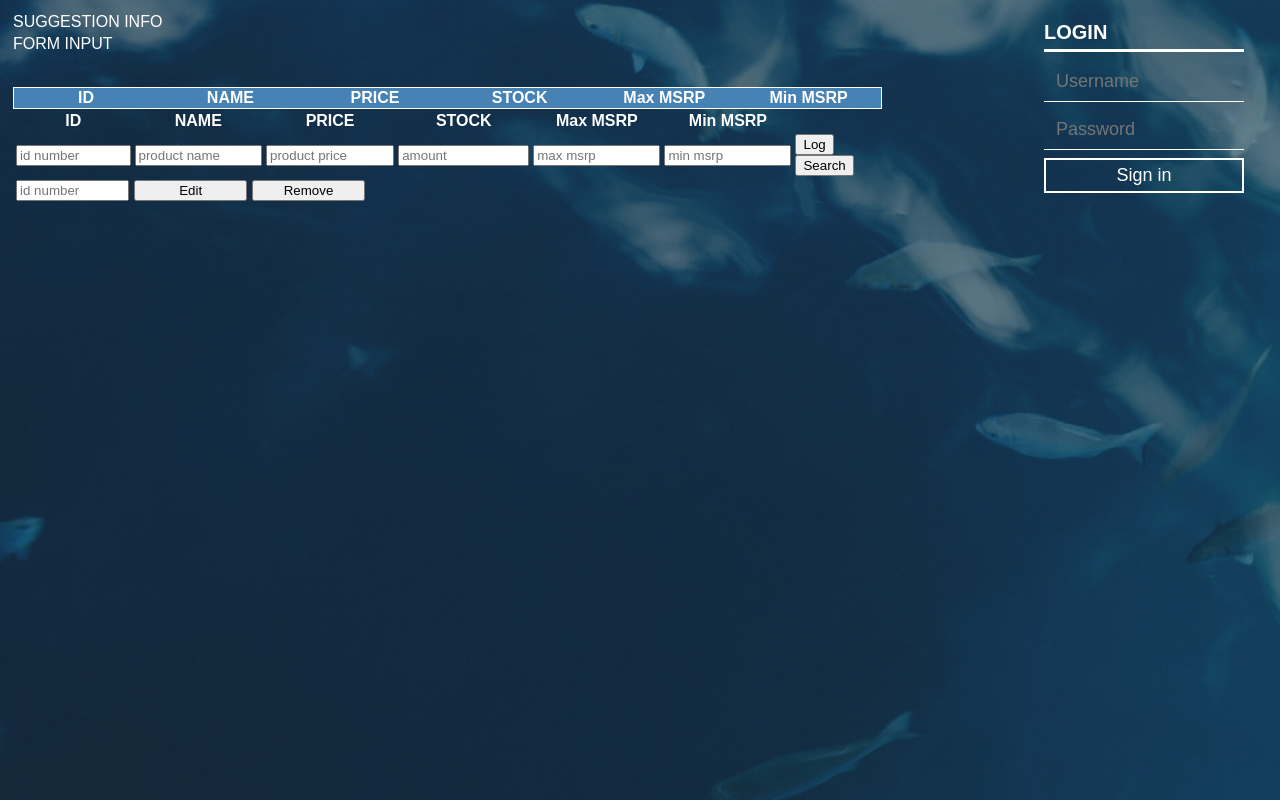
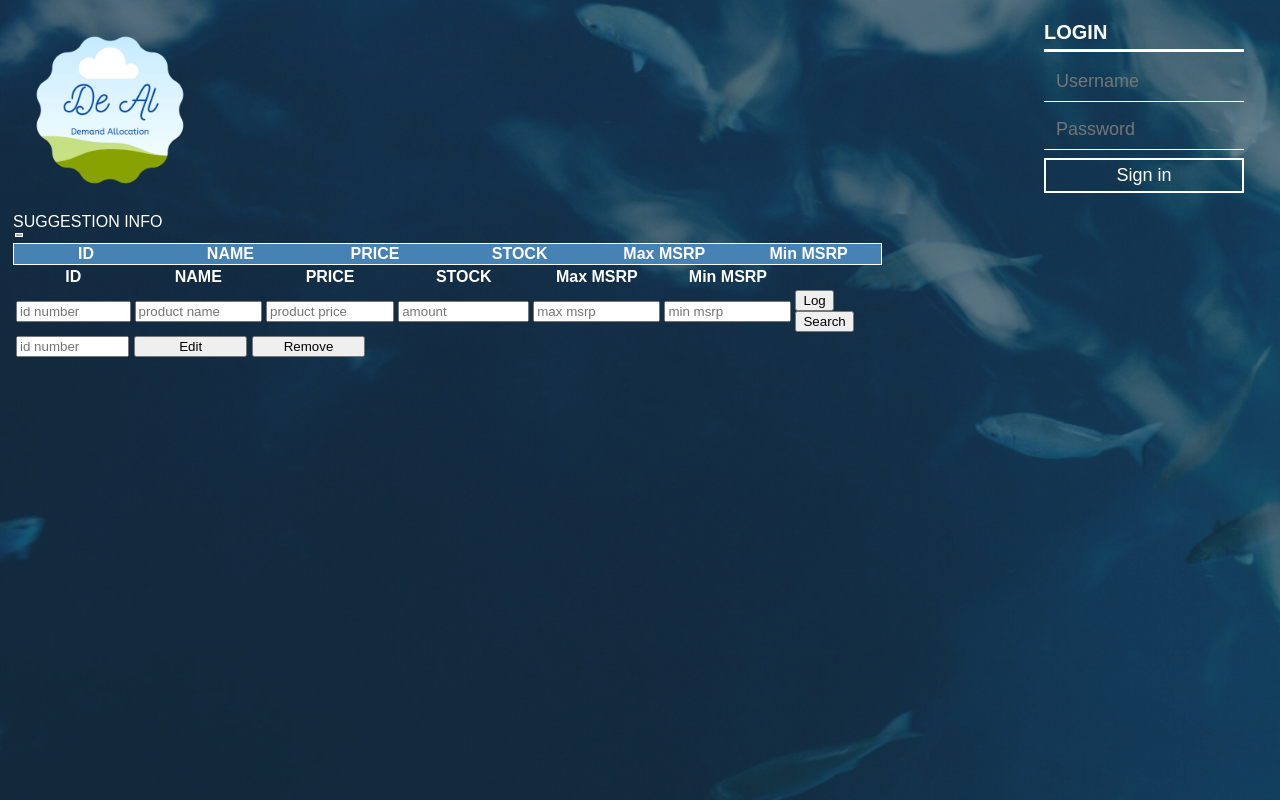
Before and after one commit to umidah/super-guacamole, a plain HTML site: page index.html in a window 1280 px wide. Drawn offline with Linux system fonts and the light colour scheme; no server answers.

Commit message:
added logo

```diff
--- a/data.json
+++ b/data.json
@@ -1 +1 @@
-[{"id":"1","name":"2","price":"5","stock":"6","max":"3","min":"2","user":"kodi"},{"id":"2","name":"owo","price":"10","stock":"3","max":"50","min":"10","user":"kodi"}]
+[{"id":"1","name":"Sweet Potato","price":"10","stock":"100","max":"100","min":"50","user":"kodi"},{"id":"2","name":"Mango","price":"16","stock":"30","max":"100","min":"80","user":"kodi"},{"id":"3","name":"Pineapple","price":"20","stock":"15","max":"150","min":"75","user":"kodi"}]
--- a/index.html
+++ b/index.html
@@ -3,10 +3,11 @@
 
 <head>
     <link rel="stylesheet" type="text/css" href="styles.css">
-    <title>shalackathon</title>
+    <title>De Al : Demand Allocation</title>
 </head>
 
 <body>
+    <img src="logo.png" alt="logo" height="200" width="200">
     <div class = "login-box" id="login">
         <h2>LOGIN</h2>
         <div class="textbox">
@@ -23,14 +24,16 @@
                 <div id="suggestion">
                     SUGGESTION INFO
                 </div>
+                <table id="suggTable">
+                    <tr>
+                        <td id="suggBox">
+                        </td>
+                    </tr>
+                </table>
             </td>
         </tr>
         <tr style="height: 50%;">
             <td colspan="3">
-                <div>
-                    FORM INPUT
-                </div>
-                <br>
                 <p id="error" style="color: red;">
 
                 </p>
--- a/styles.css
+++ b/styles.css
@@ -5,6 +5,14 @@ body{
     background: url(bg1.jpg) no-repeat;
     background-size: cover;
     color: white;
+}
+
+#suggTable * {
+    border: 1px solid white;
+    border-collapse: collapse;
+    width: 50%;
+    height: 35%;
+    background-color: darkgray;
 }
 
 #display * {
```
Also changed, not shown: logo.png (added).
